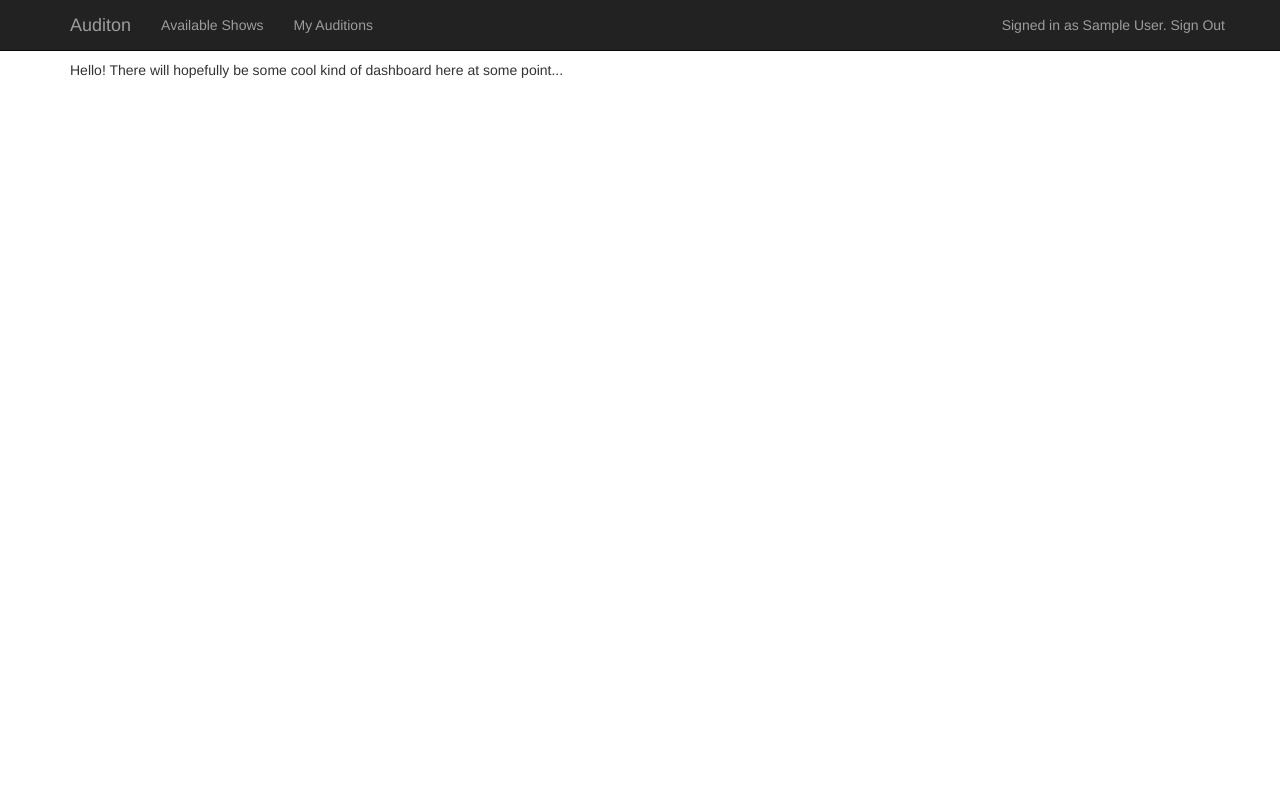
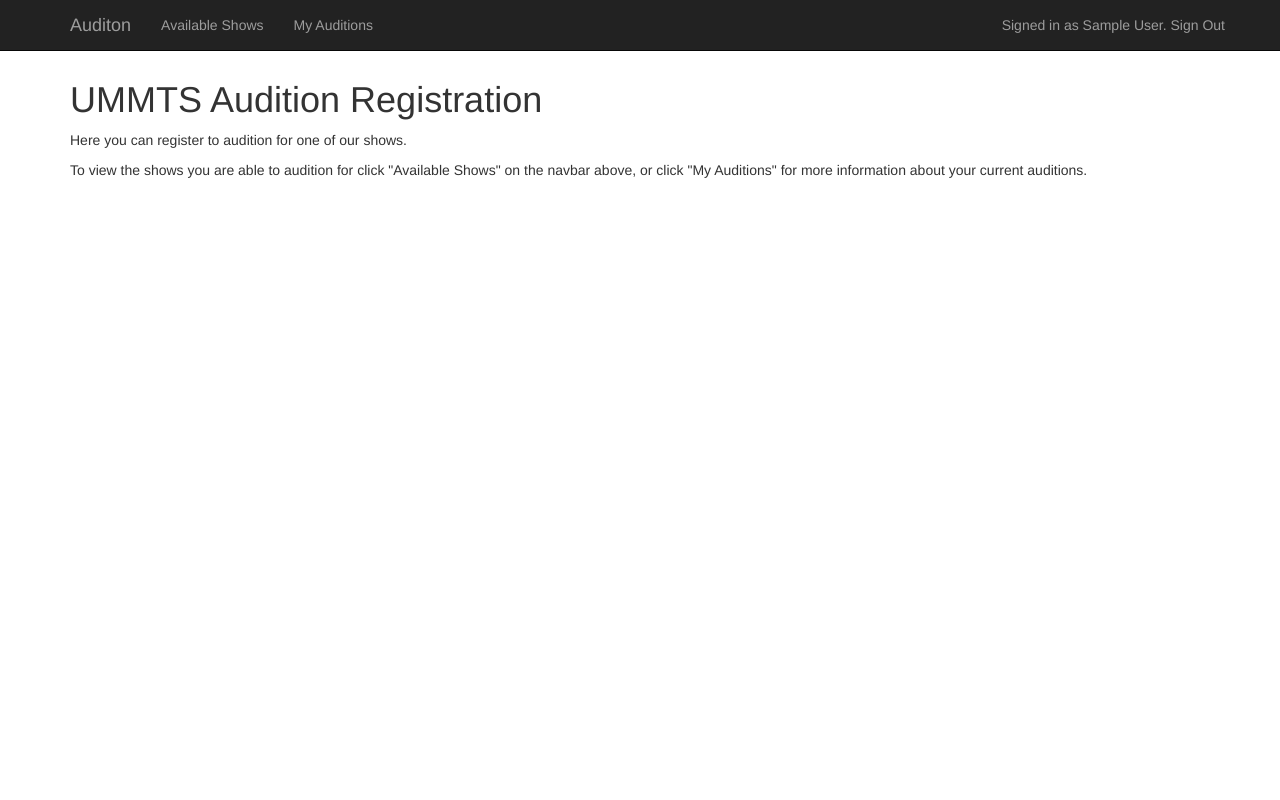
Before and after one commit to JamesP2/Audition, a Flask app: page / in a window 1280 px wide. Run offline with Flask 2, Linux system fonts and the light colour scheme; a user stored in the database is signed in; tables that the repository leaves empty hold one stand-in row (values such as "Sample post"); parts of the project's set-up code (start-up, migrations or seed data) failed here and were passed over; some libraries are stand-ins or nearby versions.

Commit message:
Layout Changes + Basic Commenting

```diff
--- a/audition/__init__.py
+++ b/audition/__init__.py
@@ -21,4 +21,5 @@ facebook = oauth.remote_app('facebook',
                             request_token_params={'scope': 'email'}
 )
 
+import audition.filters
 import audition.views
--- a/audition/static/css/site.css
+++ b/audition/static/css/site.css
@@ -1,3 +1,16 @@
+html {
+  position: relative;
+  min-height: 100%;
+}
+
 body{
     padding-top: 60px;
+    padding-bottom: 40px;
 }
+
+.footer {
+  position: absolute;
+  bottom: 0;
+  width: 100%;
+  height: 40px;
+}
--- a/audition/templates/confirm_cancel.html
+++ b/audition/templates/confirm_cancel.html
@@ -4,6 +4,6 @@
     <p>You have chosen to <strong>cancel</strong> your audition for <strong>{{ show.name }}</strong> on the <strong>{{ audition.get_long_date_time_string() }}</strong>.</p>
     <p>Once you do this you may not be able to re-book this slot again if someone takes it!</p>
     <form method="post" action="">
-        <button type="submit" class="btn btn-danger">Cancel This Audition</button> <a href="{{ url_for('show', show_id=show.id) }}" class="btn btn-default">Go Back</a>
+        <button type="submit" class="btn btn-danger">Cancel This Audition</button> <a href="{{ url_for('my_auditions') }}" class="btn btn-default">Go Back</a>
     </form>
 {% endblock %}
--- a/audition/templates/index.html
+++ b/audition/templates/index.html
@@ -1,4 +1,7 @@
 {% extends "layout.html" %}
 {% block body %}
-<p>Hello! There will hopefully be some cool kind of dashboard here at some point...</p>
+    <h1>UMMTS Audition Registration</h1>
+    <p>Here you can register to audition for one of our shows.</p>
+    <p>To view the shows you are able to audition for click "Available Shows" on the navbar above,
+        or click "My Auditions" for more information about your current auditions.</p>
 {% endblock %}
--- a/audition/templates/layout.html
+++ b/audition/templates/layout.html
@@ -50,8 +50,15 @@
 
 
     {% block body %}{% endblock %}
+
+
     <script type="text/javascript" src="{{ url_for('static', filename='js/jquery-3.1.1.min.js') }}"></script>
     <script type="text/javascript" src="{{ url_for('static', filename='js/bootstrap.min.js') }}"></script>
     </div>
+    <footer class="footer">
+      <div class="container">
+        <p class="text-muted"></p>
+      </div>
+    </footer>
 </body>
 </html>
--- a/audition/templates/login.html
+++ b/audition/templates/login.html
@@ -27,11 +27,11 @@
             <div id="loginDiv" style="display: none;">
                 <form action="" method="post">
                     <div class="form-group">
-                        <label for="exampleInputEmail1">User Name</label>
+                        <label for="username">User Name</label>
                         <input type="text" class="form-control" name="username" placeholder="User Name">
                     </div>
                     <div class="form-group">
-                        <label for="exampleInputPassword1">Password</label>
+                        <label for="password">Password</label>
                         <input type="password" class="form-control" name="password" placeholder="Password">
                     </div>
                         <div class="checkbox">
--- a/audition/templates/manage_show.html
+++ b/audition/templates/manage_show.html
@@ -17,7 +17,9 @@
                         {{ "Not Booked" if audition.is_available() else "Booked By " + audition.auditionee.get_full_name() }}
                 </td>
                 <td>
-
+                    {% if not audition.is_available() %}
+                        <a href="{{ url_for("manage_audition", audition_id=audition.id) }}">More Info</a>
+                    {% endif %}
                 </td>
             </tr>
         {% endfor %}
--- a/audition/templates/my_auditions.html
+++ b/audition/templates/my_auditions.html
@@ -5,7 +5,7 @@
     <table class="table slot-table">
         <thead>
             <tr>
-                <th>Show</th>
+                <th>Show Title</th>
                 <th>Time</th>
                 <th></th>
             </tr>
@@ -15,7 +15,7 @@
                 <tr>
                     <td>{{ audition.audition_day.show.name }}</td>
                     <td>{{ audition.get_date_time_string() }}</td>
-                    <td><a href="{{ url_for("cancel_audition", audition_id=audition.id) }}" class="danger">Cancel Audition</a></td>
+                    <td><a href="{{ url_for("manage_audition", audition_id=audition.id) }}">More Info</a> <a href="{{ url_for("cancel_audition", audition_id=audition.id) }}" class="danger">Cancel Audition</a></td>
                 </tr>
             {% endfor %}
             {% if user.auditions|length == 0 %}
--- a/audition/views.py
+++ b/audition/views.py
@@ -1,9 +1,9 @@
-import sys
 from flask import g, render_template, request, session, flash, redirect, url_for
 from flask_login import login_required, current_user, login_user, logout_user
 from flask_oauthlib.client import OAuthException
 from audition import app, facebook, login_manager
 from audition.models import *
+from datetime import datetime
 
 
 @login_manager.user_loader
@@ -151,7 +151,38 @@ def manage_show(show_id):
                            show=given_show)
 
 
-@app.route('/audition/<audition_id>/book', methods=['GET', 'POST'])
+@app.route('/audition/<int:audition_id>', methods=['GET', 'POST'])
+@login_required
+def manage_audition(audition_id):
+    audition = Audition.query.get(audition_id)
+
+    if audition is None:
+        flash('Audition not found', 'danger')
+        return redirect(url_for('index'))
+
+    if audition.auditionee is None:
+        flash('Audition is not booked by anyone', 'danger')
+        return redirect(url_for('index'))
+
+    if audition.auditionee != current_user and current_user not in audition.get_show().managers:
+        flash('You do not have permission to view this audition', 'danger')
+        return redirect(url_for('index'))
+
+    if request.method == 'POST':
+        comment = Comment(time=datetime.now(), audition=audition, user=current_user)
+        comment.set_comment_body(request.form['comment_text'])
+
+        db.session.add(comment)
+        db.session.commit()
+
+        return redirect(url_for('manage_audition', audition_id=audition_id))
+
+    return render_template('audition.html' if current_user in audition.get_show().managers else 'my_audition.html',
+                           show=audition.get_show(),
+                           audition=audition)
+
+
+@app.route('/audition/<int:audition_id>/book', methods=['GET', 'POST'])
 @login_required
 def book_audition(audition_id):
     audition = Audition.query.get(audition_id)
```
Also changed, not shown: audition/filters.py (added, +17 -0 lines), audition/models.py (+24 -4 lines), audition/templates/audition.html (added, +61 -0 lines), audition/templates/my_audition.html (added, +13 -0 lines), audition/templates/shows.html (+8 -2 lines).
